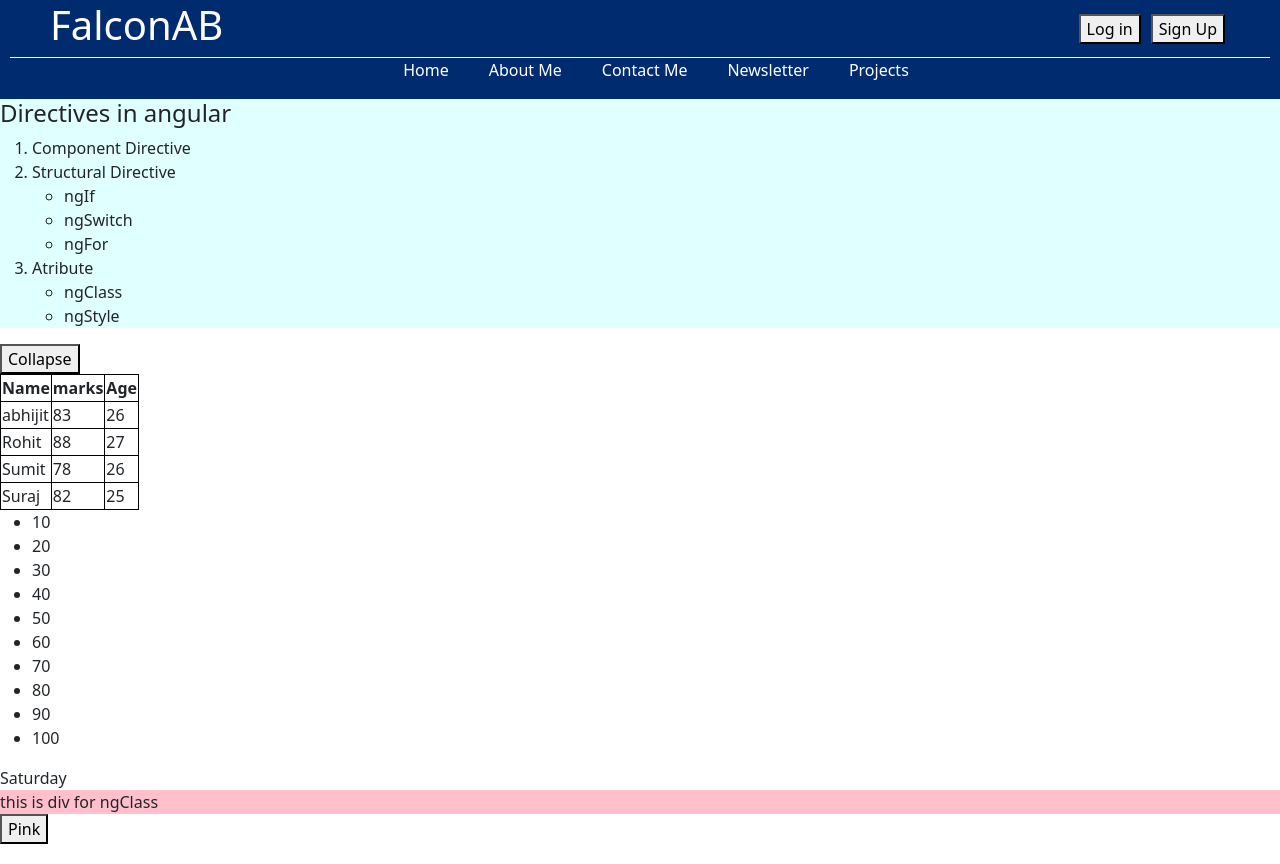
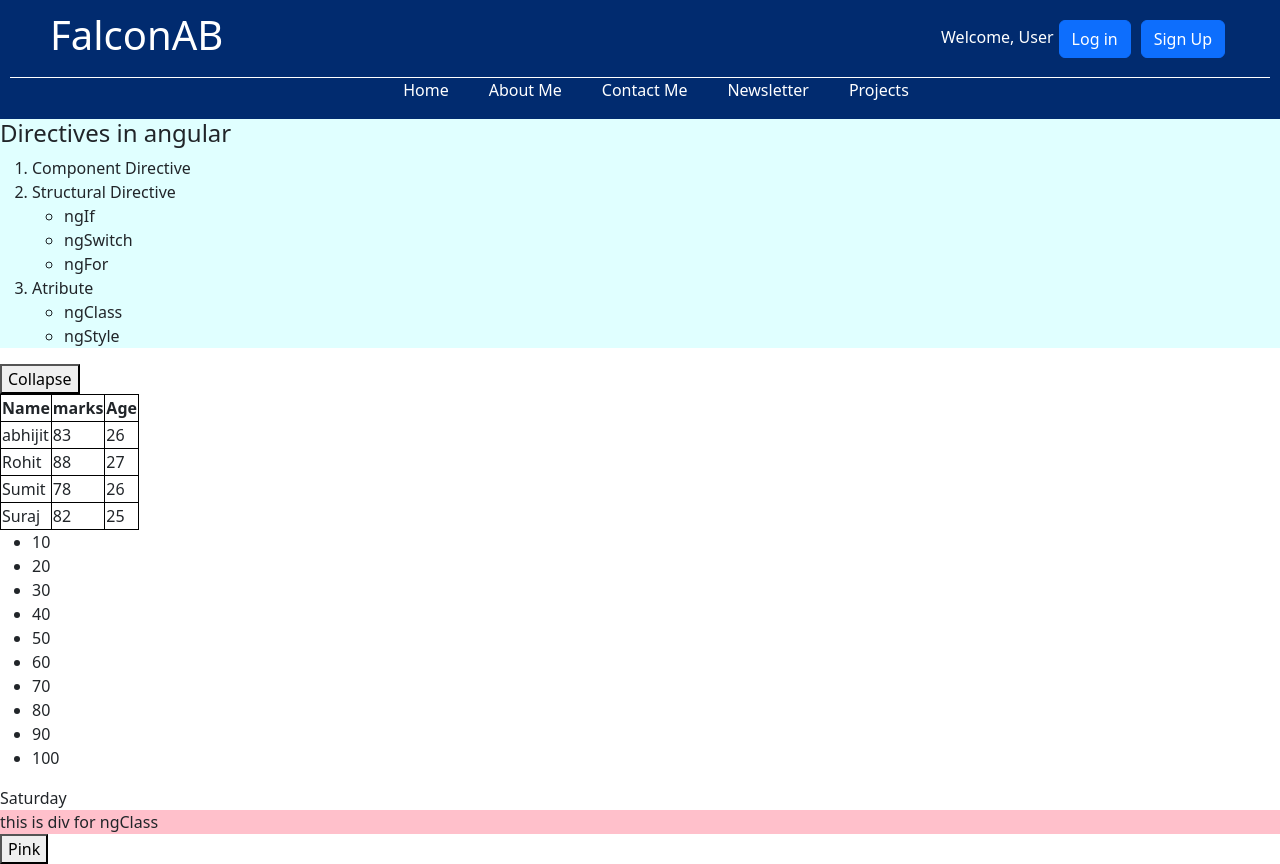
Before and after one commit to abhijitBharankar/angularApps, an Angular app in the folder abhijit/: page / in a window 1280 px wide. Built offline with nearby package versions, Linux system fonts and the light colour scheme.

Commit message:
CREATED FIRST SERVICE

```diff
--- /dev/null
+++ b/abhijit/src/app/data.service.ts
@@ -0,0 +1,11 @@
+import { Injectable } from '@angular/core';
+
+@Injectable({
+  providedIn: 'root'
+})
+export class DataService {
+
+  name! :string;
+  constructor() {
+  }
+}
--- a/abhijit/src/app/home/home.component.css
+++ b/abhijit/src/app/home/home.component.css
@@ -8,7 +8,7 @@
     display: flex;
     justify-content: space-between;
     align-items: center;
-    margin: 0 40px;
+    margin: 10px 40px;
 }
 
 .mainHead a{
--- a/abhijit/src/app/home/home.component.html
+++ b/abhijit/src/app/home/home.component.html
@@ -3,8 +3,10 @@
 
       <a routerLink="home"><h1>{{title}}</h1></a>
       <div class="loginBtn">
-        <button (click)="login()">Log in</button>
-        <button (click)="signup()">Sign Up</button>
+        <span *ngIf="!name">Welcome, User</span>
+        <span *ngIf="name">Welcome {{name}}</span>
+        <button class="btn btn-primary" (click)="login()">Log in</button>
+        <button class="btn btn-primary" (click)="signup()">Sign Up</button>
       </div>
     </div>
     <div class="subHead">
--- a/abhijit/src/app/home/home.component.ts
+++ b/abhijit/src/app/home/home.component.ts
@@ -1,5 +1,6 @@
 import { Component } from '@angular/core';
 import { Router } from '@angular/router';
+import { DataService } from '../data.service';
 
 @Component({
   selector: 'app-home',
@@ -8,10 +9,11 @@ import { Router } from '@angular/router';
 })
 export class HomeComponent {
 
-  constructor(private router: Router ){
+  constructor(private router: Router , private ds: DataService){
 
   }
   title ="FalconAB"
+  name = this.ds.name
   show = true
   tableHeadings = ['Name', 'marks', 'Age']
   result = [
--- a/abhijit/src/app/signup/signup.component.ts
+++ b/abhijit/src/app/signup/signup.component.ts
@@ -1,5 +1,7 @@
 import { Component } from '@angular/core';
 import { FormGroup, FormBuilder, Validators } from '@angular/forms';
+import { DataService } from '../data.service';
+import { Router } from '@angular/router';
 
 @Component({
   selector: 'app-signup',
@@ -11,7 +13,7 @@ export class SignupComponent {
   signupForm!: FormGroup;
   matchPassword : boolean =true;
 
-  constructor(private formBuilder: FormBuilder) {
+  constructor(private formBuilder: FormBuilder, private ds : DataService, private router: Router) {
 
   }
 
@@ -36,6 +38,8 @@ export class SignupComponent {
   register() {
 
     console.log(this.signupForm.value)
+    this.ds.name = this.signupForm.value.firstName
+    this.router.navigateByUrl('/home')
   }
 
 
```
Also changed, not shown: abhijit/src/app/login/login.component.html (+7 -4 lines), 2 other files (tests, documents, lock files or other folders).
